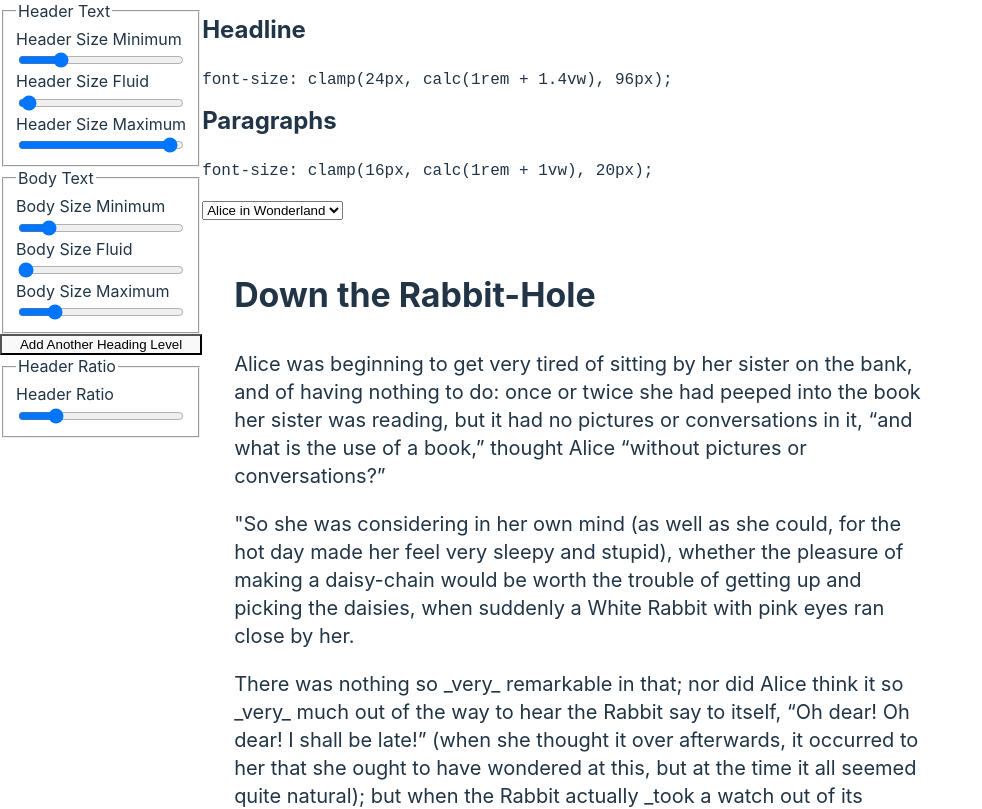
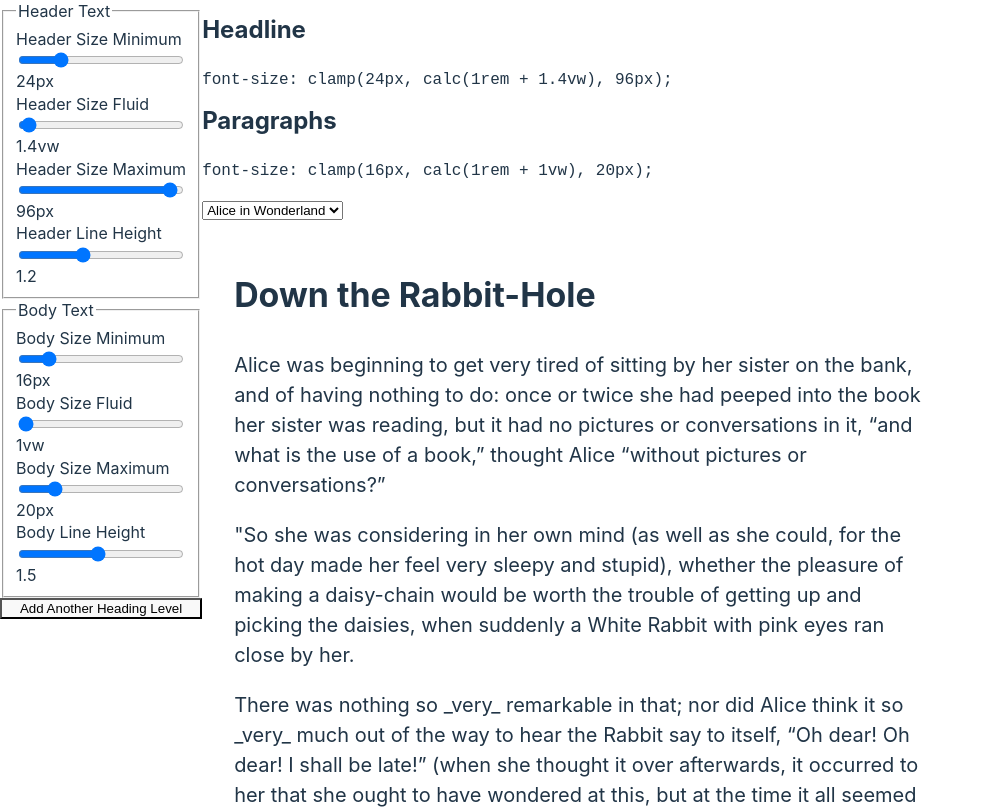
Before and after one commit to bdnorris/fluid-type-tester-v2, a Vue app: page / in a window 1280 px wide. Shown: the top 809 px of the page, without its empty margins (0-982 px from the left). Built offline with nearby package versions, Linux system fonts and the light colour scheme.

Commit message:
adding controls display and line-heights

```diff
--- a/src/components/Controls.vue
+++ b/src/components/Controls.vue
@@ -13,6 +13,7 @@
 					id="headerSizeMin"
 					v-model="headerSizeMin"
 				/>
+				{{ headerSizeMin }}px
 				<label for="headerSizeFluid">Header Size Fluid</label>
 				<input
 					type="range"
@@ -23,6 +24,7 @@
 					id="headerSizeFluid"
 					v-model="headerSizeFluid"
 				/>
+				{{ headerSizeFluid }}vw
 				<label for="headerSizeMax">Header Size Maximum</label>
 				<input
 					type="range"
@@ -33,6 +35,18 @@
 					id="headerSizeMax"
 					v-model="headerSizeMax"
 				/>
+				{{ headerSizeMax }}px
+				<label for="headerLineHeight">Header Line Height</label>
+				<input
+					type="range"
+					min="0.1"
+					max="3"
+					step="0.1"
+					class="slider"
+					id="headerLineHeight"
+					v-model="headerLineHeight"
+				/>
+				{{ headerLineHeight }}
 			</div>
 		</fieldset>
 		<fieldset>
@@ -48,6 +62,7 @@
 					id="bodySizeMin"
 					v-model="bodySizeMin"
 				/>
+				{{ bodySizeMin }}px
 				<label for="bodySizeFluid">Body Size Fluid</label>
 				<input
 					type="range"
@@ -58,6 +73,7 @@
 					id="bodySizeFluid"
 					v-model="bodySizeFluid"
 				/>
+				{{ bodySizeFluid }}vw
 				<label for="bodySizeMax">Body Size Maximum</label>
 				<input
 					type="range"
@@ -68,6 +84,18 @@
 					id="bodySizeMax"
 					v-model="bodySizeMax"
 				/>
+				{{ bodySizeMax }}px
+				<label for="bodyLineHeight">Body Line Height</label>
+				<input
+					type="range"
+					min="0.1"
+					max="3"
+					step="0.1"
+					class="slider"
+					id="bodyLineHeight"
+					v-model="bodyLineHeight"
+				/>
+				{{ bodyLineHeight }}
 			</div>
 		</fieldset>
 		<button type="button" @click="addHeading" :disabled="headingsMaxed">
@@ -76,7 +104,7 @@
 		<button type="button" @click="removeHeading" v-if="headingLevels > 1">
 			Remove a Heading Level
 		</button>
-		<fieldset>
+		<fieldset v-if="headingLevels > 1">
 			<legend>Header Ratio</legend>
 			<div class="controls__slider">
 				<label for="headerRatio">Header Ratio</label>
@@ -104,10 +132,12 @@ export default {
 		const bodySizeMin = ref(store.state.bodySizeMin);
 		const bodySizeFluid = ref(store.state.bodySizeFluid);
 		const bodySizeMax = ref(store.state.bodySizeMax);
+		const bodyLineHeight = ref(store.state.bodyLineHeight);
 		const headerSizeMin = ref(store.state.headerSizeMin);
 		const headerSizeFluid = ref(store.state.headerSizeFluid);
 		const headerSizeMax = ref(store.state.headerSizeMax);
 		const headerRatio = ref(store.state.headerRatio);
+		const headerLineHeight = ref(store.state.headerLineHeight);
 		watch(bodySizeMin, (newVal) => {
 			store.commit("setBodySizeMin", newVal);
 		});
@@ -129,6 +159,12 @@ export default {
 		watch(headerRatio, (newVal) => {
 			store.commit("setHeaderRatio", newVal);
 		});
+		watch(headerLineHeight, (newVal) => {
+			store.commit("setHeaderLineHeight", newVal);
+		});
+		watch(bodyLineHeight, (newVal) => {
+			store.commit("setBodyLineHeight", newVal);
+		});
 		const addHeading = () => {
 			store.commit("addHeadingLevel");
 		};
@@ -138,18 +174,20 @@ export default {
 		const headingLevels = computed(() => store.state.headingLevels);
 		const headingsMaxed = computed(() => store.state.headingLevels == 6);
 		return {
-			bodySizeMin: bodySizeMin,
-			bodySizeFluid: bodySizeFluid,
-			bodySizeMax: bodySizeMax,
-			headerSizeMin: headerSizeMin,
-			headerSizeFluid: headerSizeFluid,
-			headerSizeMax: headerSizeMax,
+			bodySizeMin,
+			bodySizeFluid,
+			bodySizeMax,
+			bodyLineHeight,
+			headerSizeMin,
+			headerSizeFluid,
+			headerSizeMax,
 			headings: computed(() => store.state.headingLevels),
 			addHeading,
 			removeHeading,
 			headingLevels,
 			headingsMaxed,
 			headerRatio,
+			headerLineHeight,
 		};
 	},
 };
--- a/src/components/Text.vue
+++ b/src/components/Text.vue
@@ -11,7 +11,7 @@
 		</select>
 		<div
 			class="text"
-			:style="`--body-size-min: ${bodySizeMin}px; --body-size-fluid: ${bodySizeFluid}vw; --body-size-max: ${bodySizeMax}px; --header-size-min: ${headerSizeMin}px; --header-size-fluid: ${headerSizeFluid}vw; --header-size-max: ${headerSizeMax}px; --header-ratio: ${headerRatio}; --h2-size-min: ${h2Size[0]}px; --h2-size-fluid: ${h2Size[1]}vw; --h2-size-max: ${h2Size[2]}px; --h3-size-min: ${h3Size[0]}px; --h3-size-fluid: ${h3Size[1]}vw; --h3-size-max: ${h3Size[2]}px; --h4-size-min: ${h4Size[0]}px; --h4-size-fluid: ${h4Size[1]}vw; --h4-size-max: ${h4Size[2]}px; --h5-size-min: ${h5Size[0]}px; --h5-size-fluid: ${h5Size[1]}vw; --h5-size-max: ${h5Size[2]}px; --h6-size-min: ${h6Size[0]}px; --h6-size-fluid: ${h6Size[1]}vw; --h6-size-max: ${h6Size[2]}px;`"
+			:style="`--body-size-min: ${bodySizeMin}px; --body-size-fluid: ${bodySizeFluid}vw; --body-size-max: ${bodySizeMax}px; --body-line-height: ${bodyLineHeight}; --header-size-min: ${headerSizeMin}px; --header-size-fluid: ${headerSizeFluid}vw; --header-size-max: ${headerSizeMax}px; --header-ratio: ${headerRatio}; --h2-size-min: ${h2Size[0]}px; --h2-size-fluid: ${h2Size[1]}vw; --h2-size-max: ${h2Size[2]}px; --h3-size-min: ${h3Size[0]}px; --h3-size-fluid: ${h3Size[1]}vw; --h3-size-max: ${h3Size[2]}px; --h4-size-min: ${h4Size[0]}px; --h4-size-fluid: ${h4Size[1]}vw; --h4-size-max: ${h4Size[2]}px; --h5-size-min: ${h5Size[0]}px; --h5-size-fluid: ${h5Size[1]}vw; --h5-size-max: ${h5Size[2]}px; --h6-size-min: ${h6Size[0]}px; --h6-size-fluid: ${h6Size[1]}vw; --h6-size-max: ${h6Size[2]}px; --header-line-height: ${headerLineHeight}`"
 			contenteditable="true"
 		>
 			<h1>{{ article.mainHeading }}</h1>
@@ -38,11 +38,13 @@ export default {
 		const bodySizeMin = computed(() => store.state.bodySizeMin);
 		const bodySizeFluid = computed(() => store.state.bodySizeFluid);
 		const bodySizeMax = computed(() => store.state.bodySizeMax);
+		const bodyLineHeight = computed(() => store.state.bodyLineHeight);
 		const headerSizeMin = computed(() => store.state.headerSizeMin);
 		const headerSizeFluid = computed(() => store.state.headerSizeFluid);
 		const headerSizeMax = computed(() => store.state.headerSizeMax);
 		const headingCount = computed(() => store.state.headingLevels);
 		const headerRatio = computed(() => store.state.headerRatio);
+		const headerLineHeight = computed(() => store.state.headerLineHeight);
 		const articles = JSON.parse(JSON.stringify(texts)).texts;
 		// console.log('articles', articles)
 		const selectedArticle = ref(articles[0].key);
@@ -90,6 +92,7 @@ export default {
 			bodySizeMin,
 			bodySizeFluid,
 			bodySizeMax,
+			bodyLineHeight,
 			headerSizeMin,
 			headerSizeFluid,
 			headerSizeMax,
@@ -103,6 +106,7 @@ export default {
 			h4Size,
 			h5Size,
 			h6Size,
+			headerLineHeight,
 		};
 	},
 };
@@ -112,6 +116,10 @@ export default {
 .text {
 	max-width: 69ch;
 	padding: 2em;
+	line-height: var(--body-line-height);
+}
+.text h1, .text h2, .text h3, .text h4, .text h5, .text h6 {
+	line-height: var(--header-line-height);
 }
 .text p {
 	font-size: clamp(
--- a/store.ts
+++ b/store.ts
@@ -4,12 +4,14 @@ import { createStore, useStore as baseUseStore, Store } from 'vuex'
 export interface State {
   bodySizeMin: number,
   bodySizeFluid: number,
-  bodySizeMax: number
+  bodySizeMax: number,
+	bodyLineHeight: number,
   headerSizeMin: number,
   headerSizeFluid: number,
   headerSizeMax: number,
 	headingLevels: number,
 	headerRatio: number,
+	headerLineHeight: number,
 }
 
 export const key: InjectionKey<Store<State>> = Symbol()
@@ -19,11 +21,13 @@ export const store = createStore<State>({
     bodySizeMin: 16,
     bodySizeFluid: 1,
     bodySizeMax: 20,
+		bodyLineHeight: 1.5,
     headerSizeMin: 24,
     headerSizeFluid: 1.4,
     headerSizeMax: 96,
 		headingLevels: 1,
 		headerRatio: 1.2,
+		headerLineHeight: 1.2,
   },
 	mutations: {
 		setBodySizeMin(state, size) {
@@ -34,6 +38,9 @@ export const store = createStore<State>({
 		},
 		setBodySizeMax(state, size) {
 			state.bodySizeMax = size;
+		},
+		setBodyLineHeight(state, lineHeight) {
+			state.bodyLineHeight = lineHeight;
 		},
 		setHeaderSizeMin(state, size) {
 			state.headerSizeMin = size;
@@ -56,6 +63,9 @@ export const store = createStore<State>({
 		},
 		setHeaderRatio(state, ratio) {
 			state.headerRatio = ratio;
+		},
+		setHeaderLineHeight(state, lineHeight) {
+			state.headerLineHeight = lineHeight;
 		}
 	},
 })
```
